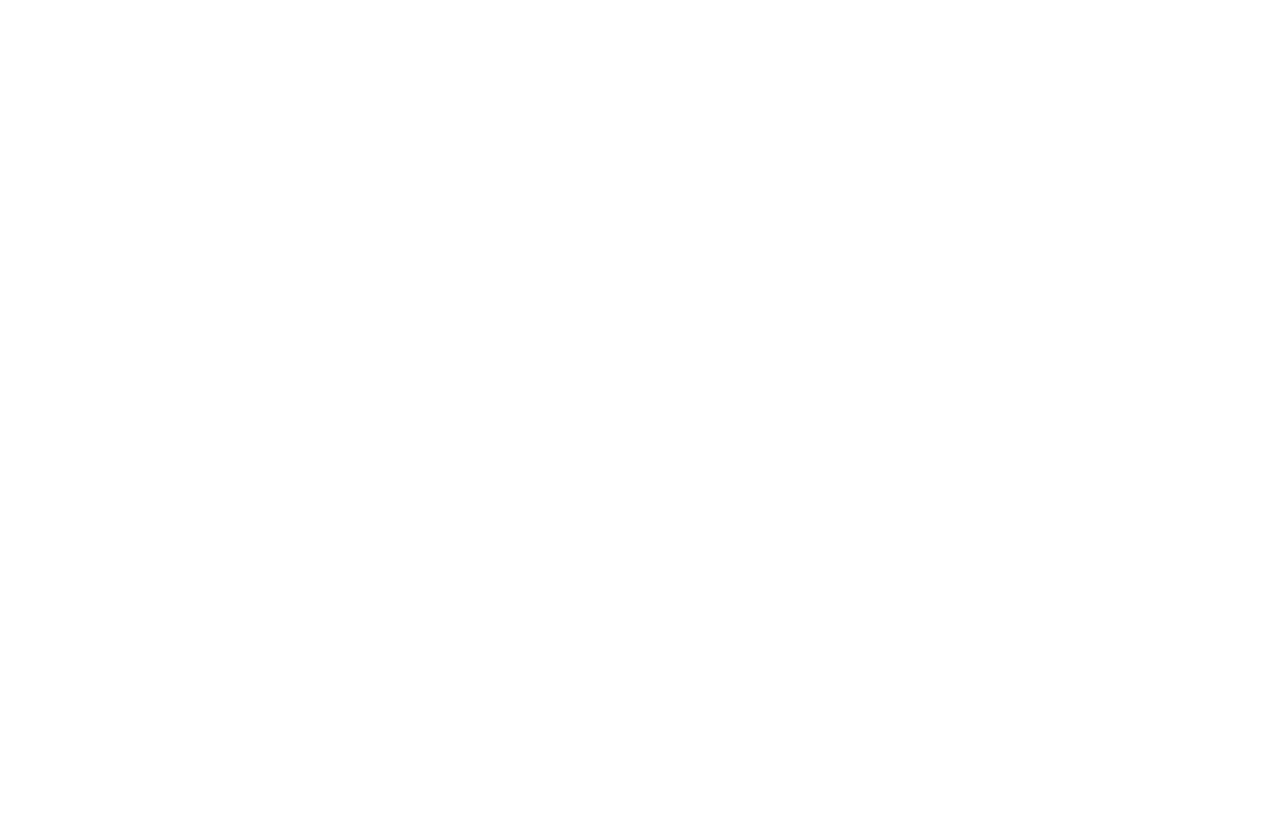
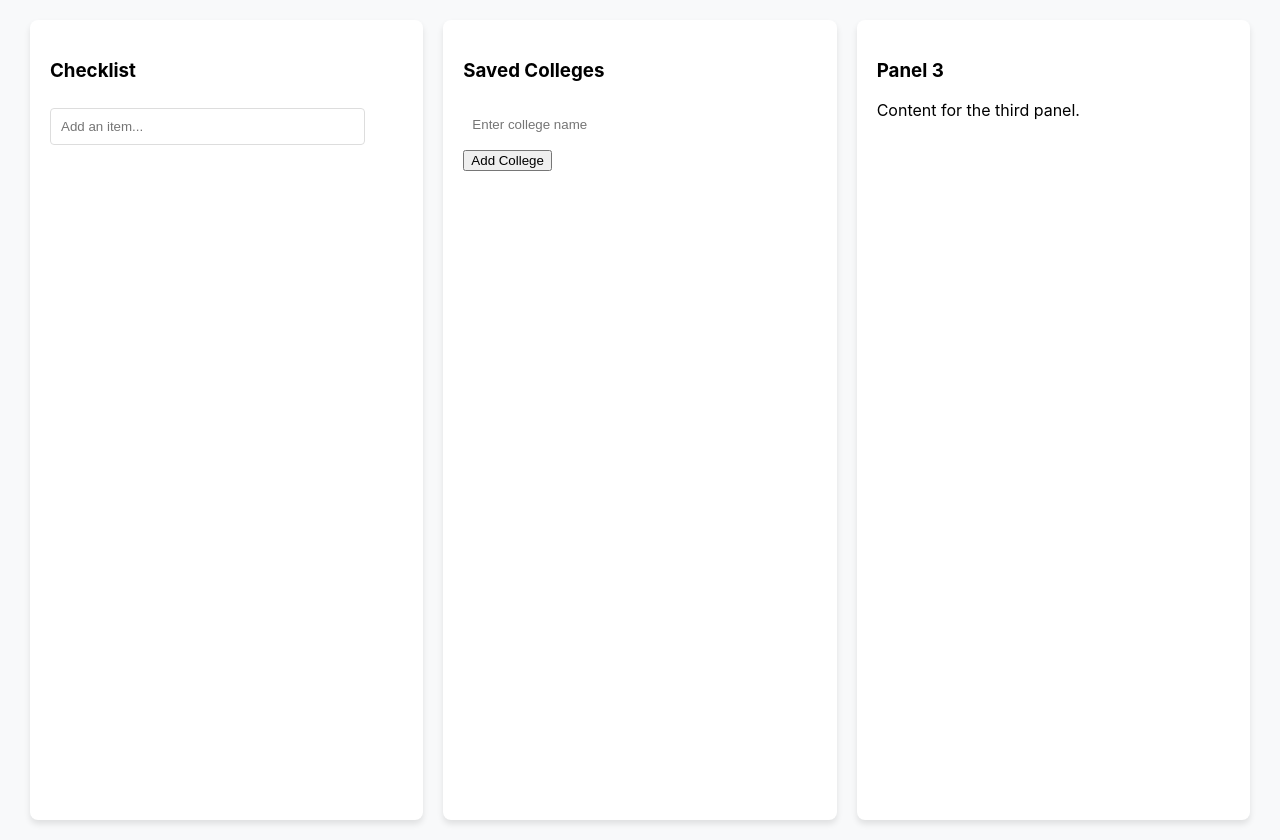
Before and after one commit to ikakkar03/CS320-Team-I, a React (Create React App) app in the folder Frontend/worldwiseed/: page /dashboard in a window 1280 px wide. Before the commit this address had no page. Before the commit the page ends 800 px from the top, so only its background shows below. Built offline with nearby package versions, Linux system fonts and the light colour scheme.

Commit message:
Few changes

```diff
--- a/Frontend/worldwiseed/src/App.js
+++ b/Frontend/worldwiseed/src/App.js
@@ -1,42 +1,17 @@
-// import logo from './logo.svg';
-// import './App.css';
-
-// function App() {
-//   return (
-//     <div className="App">
-//       <header className="App-header">
-//         <img src={logo} className="App-logo" alt="logo" />
-//         <p>
-//           Edit <code>src/App.js</code> and save to reload.
-//         </p>
-//         <a
-//           className="App-link"
-//           href="https://reactjs.org"
-//           target="_blank"
-//           rel="noopener noreferrer"
-//         >
-//           Learn React
-//         </a>
-//       </header>
-//     </div>
-//   );
-// }
-
-// export default App;
-
 import React from 'react';
 import { BrowserRouter as Router, Route, Routes } from 'react-router-dom';
 import LandingPage from './landingPage';
+import Dashboard from './Dashboard';
 
 function App() {
     return (
         <Router>
             <Routes>
                 <Route path="/" element={<LandingPage />} />
-        {/* Define routes for other components here */}
                 <Route path="/create-account" element={<h2>Create Account Page</h2>} />
                 <Route path="/student-login" element={<h2>Student Login Page</h2>} />
                 <Route path="/consultant-login" element={<h2>Consultant Login Page</h2>} />
+                <Route path="/dashboard" element={<Dashboard />} />
             </Routes>
         </Router>
     );
--- /dev/null
+++ b/Frontend/worldwiseed/src/Dashboard.css
@@ -0,0 +1,73 @@
+.dashboard-container {
+    display: flex;
+    justify-content: space-between;
+    padding: 20px;
+    height: 100vh;
+    background-color: #f8f9fa;
+}
+
+.panel {
+    flex: 1;
+    margin: 0 10px;
+    background: #fff;
+    border-radius: 8px;
+    box-shadow: 0 4px 6px rgba(0, 0, 0, 0.1);
+    padding: 20px;
+    overflow-y: auto;
+}
+
+.panel h2 {
+    margin-bottom: 15px;
+    font-size: 1.5em;
+    color: #333;
+}
+
+.checklist-panel input {
+    width: calc(100% - 60px);
+    padding: 10px;
+    margin-right: 10px;
+    border: 1px solid #ddd;
+    border-radius: 4px;
+}
+
+.checklist-panel button {
+    padding: 10px;
+    background-color: #4a90e2;
+    color: white;
+    border: none;
+    border-radius: 4px;
+    cursor: pointer;
+}
+
+.checklist-panel ul,
+.colleges-panel ul {
+    list-style-type: none;
+    padding: 0;
+}
+
+.checklist-panel ul li,
+.colleges-panel ul li {
+    display: flex;
+    justify-content: space-between;
+    margin-top: 10px;
+    border-bottom: 1px solid #ddd;
+}
+
+.colleges-panel ul li button,
+.checklist-panel ul li button {
+    background-color: #e74c3c;
+    color: white;
+    border: none;
+    border-radius: 4px;
+    cursor: pointer;
+    padding: 5px 10px;
+}
+
+.placeholder-panel {
+    display: flex;
+    justify-content: center;
+    align-items: center;
+    font-size: 1.2em;
+    color: #777;
+    text-align: center;
+}
--- /dev/null
+++ b/Frontend/worldwiseed/src/Dashboard.js
@@ -0,0 +1,73 @@
+import React, { useState } from 'react';
+import './Dashboard.css';
+
+const Dashboard = () => {
+    const [checklist, setChecklist] = useState([]);
+    const [college, setCollege] = useState('');
+    const [savedColleges, setSavedColleges] = useState([]);
+
+    // Function to add items to the checklist
+    const addChecklistItem = (item) => {
+        setChecklist([...checklist, item]);
+    };
+
+    // Function to remove items from the checklist
+    const removeChecklistItem = (index) => {
+        setChecklist(checklist.filter((_, i) => i !== index));
+    };
+
+    // Function to add a college to the saved college list
+    const addCollege = () => {
+        if (college.trim()) {
+            setSavedColleges([...savedColleges, college]);
+            setCollege('');  // Clear the input field after adding
+        }
+    };
+
+    return (
+        <div className="dashboard-container">
+            <div className="panel checklist-panel">
+                <h3>Checklist</h3>
+                <input
+                    type="text"
+                    placeholder="Add an item..."
+                    onKeyDown={(e) => {
+                        if (e.key === 'Enter') {
+                            addChecklistItem(e.target.value);
+                            e.target.value = ''; // Clear input after adding
+                        }
+                    }}
+                />
+                <ul>
+                    {checklist.map((item, index) => (
+                        <li key={index}>
+                            {item}
+                            <button onClick={() => removeChecklistItem(index)}>Remove</button>
+                        </li>
+                    ))}
+                </ul>
+            </div>
+            <div className="panel saved-colleges-panel">
+                <h3>Saved Colleges</h3>
+                <input
+                    type="text"
+                    placeholder="Enter college name"
+                    value={college}
+                    onChange={(e) => setCollege(e.target.value)}
+                />
+                <button onClick={addCollege}>Add College</button>
+                <ul>
+                    {savedColleges.map((name, index) => (
+                        <li key={index}>{name}</li>
+                    ))}
+                </ul>
+            </div>
+            <div className="panel third-panel">
+                <h3>Panel 3</h3>
+                <p>Content for the third panel.</p>
+            </div>
+        </div>
+    );
+};
+
+export default Dashboard;
--- a/Frontend/worldwiseed/src/LoginPopup.js
+++ b/Frontend/worldwiseed/src/LoginPopup.js
@@ -1,15 +1,15 @@
 import React, { useState } from 'react';
+import { useNavigate } from 'react-router-dom';
 import './LoginPopup.css';
 
 const LoginPopup = () => {
     const [isOpen, setIsOpen] = useState(false);
-    const [email, setEmail] = useState('');
-    const [password, setPassword] = useState('');
+    const navigate = useNavigate();
 
     const handleLogin = (e) => {
         e.preventDefault();
-        console.log('Login:', { email, password });
-        // Add login logic
+        console.log('Login button clicked.');
+        navigate('/dashboard'); // Redirect to dashboard without authentication
     };
 
     return (
@@ -21,26 +21,15 @@ const LoginPopup = () => {
                         <button className="close-btn" onClick={() => setIsOpen(false)}>×</button>
                         <h2>Student Login</h2>
                         <form onSubmit={handleLogin}>
-                            <label htmlFor="Username">Email:</label>
-                            <input
-                                type="email"
-                                value={email}
-                                onChange={(e) => setEmail(e.target.value)}
-                                required
-                            />
-                            <label htmlFor="Password">Password:</label>
-                            <input
-                                type="password"
-                                value={password}
-                                onChange={(e) => setPassword(e.target.value)}
-                                required
-                            />
-                             <div id="forgot-pass" className="float-right">
-                             <label>Forgot Password</label>
-                             </div>
+                            <label>Email:</label>
+                            <input type="email" placeholder="Enter email" required />
+                            <label>Password:</label>
+                            <input type="password" placeholder="Enter password" required />
+                            <div id="forgot-pass">
+                                <label>Forgot Password?</label>
+                            </div>
                             <button type="submit" className="submit-btn">Sign in</button>
                         </form>
-
                     </div>
                 </div>
             )}
```
Lines whose indentation alone changed are shown as unchanged.
